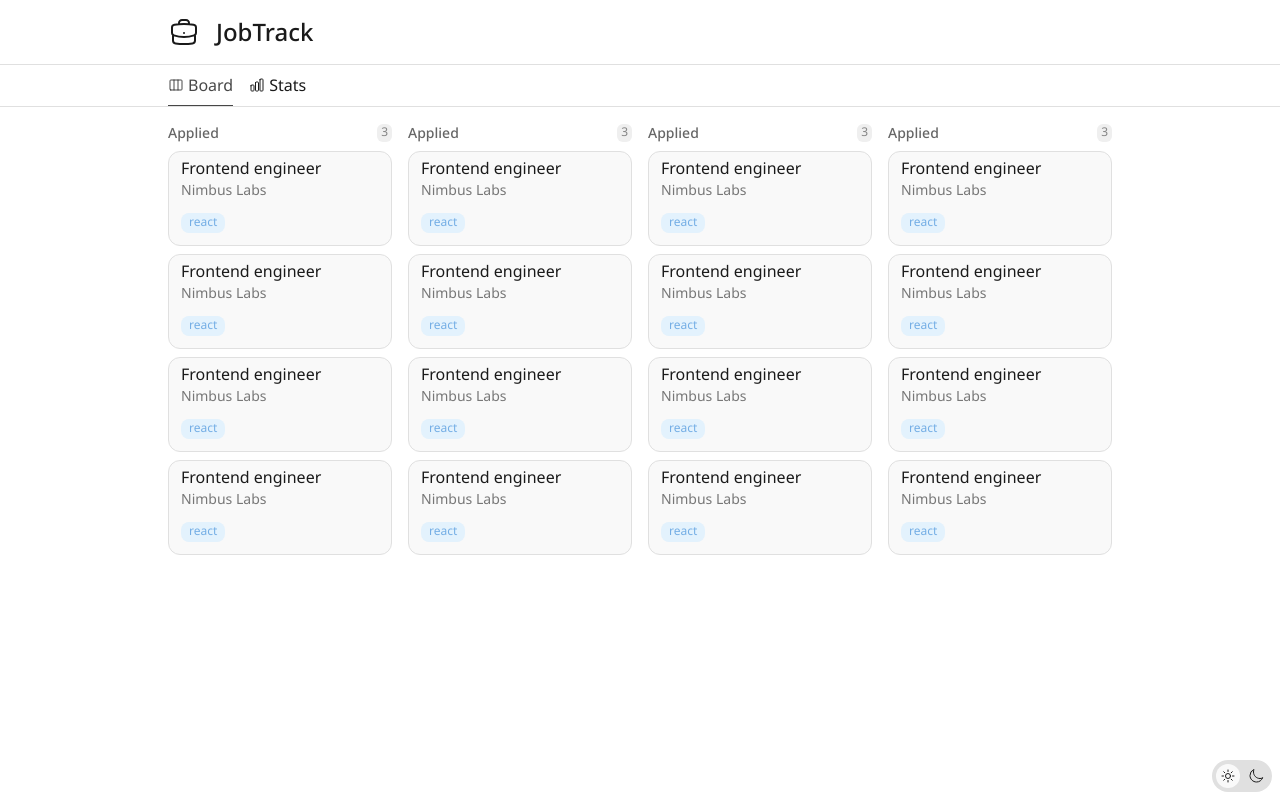
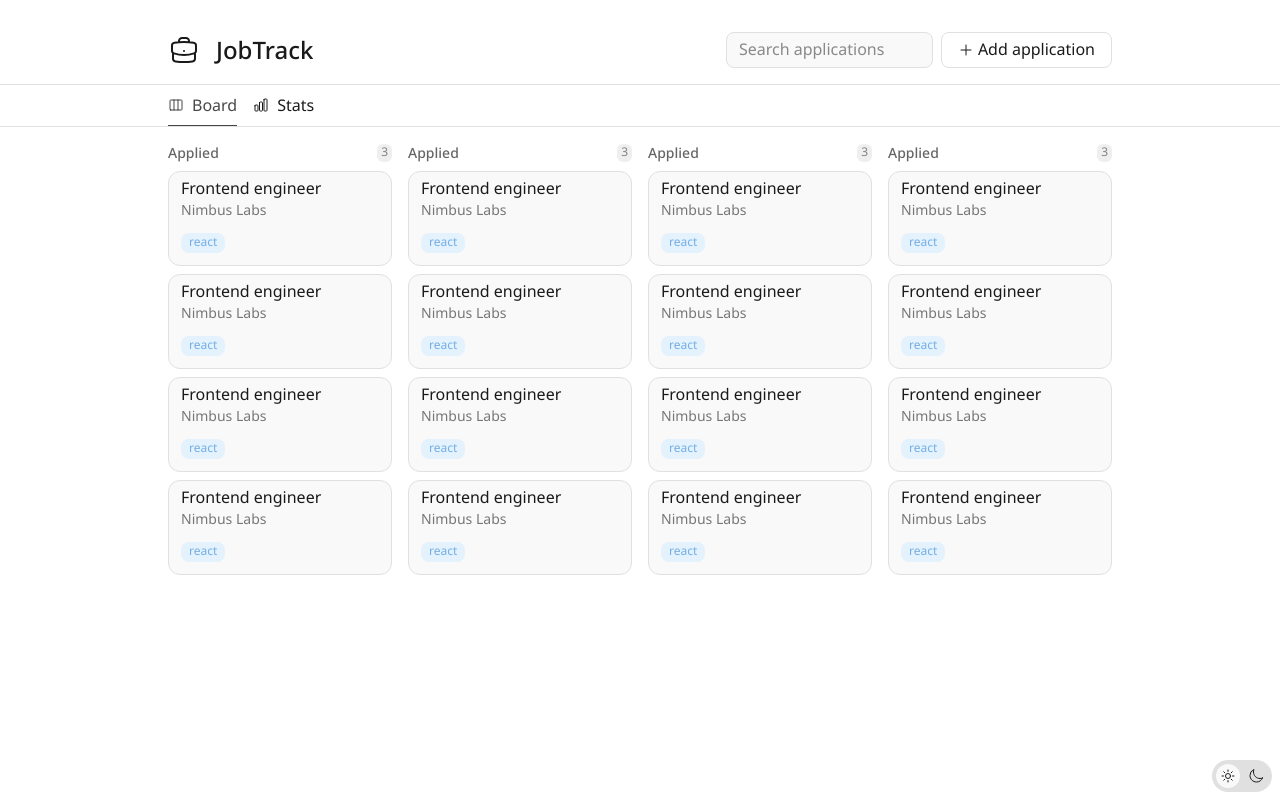
Before and after one commit to jedsilvan/JobTrack, a React (Vite) app in the folder frontend/: page / in a window 1280 px wide. Built offline with nearby package versions, Linux system fonts and the light colour scheme.

Commit message:
chore: UI tweaks

```diff
--- a/frontend/src/App.tsx
+++ b/frontend/src/App.tsx
@@ -9,13 +9,13 @@ import './App.css'
 export default function App() {
   return (
     <>
-      <Theme />
       <Header />
       <Navigation />
       <Routes>
         <Route path="/" element={<Board />} />
         <Route path="/stats" element={<Stats />} />
       </Routes>
+      <Theme />
     </>
   )
 }
--- /dev/null
+++ b/frontend/src/components/Button.tsx
@@ -0,0 +1,32 @@
+import React from 'react';
+
+interface ButtonProps {
+  children: React.ReactNode;
+  onClick?: () => void;
+  type?: 'button' | 'submit' | 'reset';
+  disabled?: boolean;
+  className?: string;
+}
+
+const Button = ({
+  children,
+  onClick,
+  type = 'button',
+  disabled = false,
+  className = '',
+}: ButtonProps) => {
+  return (
+    <button
+      type={type}
+      onClick={onClick}
+      disabled={disabled}
+      className={`border-1 border-border rounded-lg pt-1 pb-1.5 px-4 hover:bg-(--color-card)/50 hover:border-secondary focus:border-secondary
+        ${disabled ? 'cursor-not-allowed' : 'cursor-pointer'}
+        ${className}`}
+    >
+      {children}
+    </button>
+  );
+};
+
+export default Button;
--- a/frontend/src/components/Header.tsx
+++ b/frontend/src/components/Header.tsx
@@ -1,12 +1,22 @@
 import { BriefcaseIcon } from '@heroicons/react/24/outline'
+import { PlusIcon } from '@heroicons/react/24/outline'
+import Input from './Input'
+import Button from './Button'
 
 export default function Header() {
   return (
     <>
-      <header className="my-4">
-        <div className="container-max-w flex items-center gap-4">
+      <header className="container-max-w flex justify-between items-center mt-4 lg:mt-8">
+        <div className="flex items-center gap-4">
           <BriefcaseIcon className="size-8" />
           <h1 className="text-2xl text-primary font-medium">JobTrack</h1>
+        </div>
+        <div className="flex gap-2">
+          <Input placeholder="Search applications" />
+          <Button>
+            <PlusIcon className="size-4 inline mb-0.5 mr-1" />
+            Add application
+          </Button>
         </div>
       </header>
     </>
--- /dev/null
+++ b/frontend/src/components/Input.tsx
@@ -0,0 +1,25 @@
+import React from 'react';
+
+interface InputProps {
+  label?: string;
+  placeholder?: string;
+  value: string;
+  onChange: React.ChangeEventHandler<HTMLInputElement>;
+}
+
+const Input = ({ label, value, onChange, placeholder }: InputProps) => {
+  return (
+    <div>
+      {label && <label>{label}</label>}
+      <input
+        type="text"
+        value={value}
+        onChange={onChange}
+        placeholder={placeholder}
+        className="bg-(--color-card) border-1 border-border rounded-lg pt-1 pb-1.5 px-3 hover:border-secondary focus:border-secondary"
+      />
+    </div>
+  );
+};
+
+export default Input;
--- a/frontend/src/components/Navigation.tsx
+++ b/frontend/src/components/Navigation.tsx
@@ -9,7 +9,7 @@ export default function Navigation() {
                 <NavLink
                     to="/"
                     className={({ isActive }) =>
-                        "flex items-center gap-1 pb-2 border-b " +
+                        "flex items-center gap-2 pb-2 border-b " +
                         (isActive ? "border-color-border text-primary/80" : "border-transparent")
                     }
                 >
@@ -19,7 +19,7 @@ export default function Navigation() {
                 <NavLink
                     to="/stats"
                     className={({ isActive }) =>
-                        "flex items-center gap-1 pb-2 border-b " +
+                        "flex items-center gap-2 pb-2 border-b " +
                         (isActive ? "border-color-border text-primary/80" : "border-transparent")
                     }
                 >
--- a/frontend/src/index.css
+++ b/frontend/src/index.css
@@ -7,10 +7,15 @@
 
 .container-max-w {
   max-width: 992px;
-  margin: 0 auto;
+  margin-left: auto;
+  margin-right: auto;
   padding: 0 1.5rem;
 }
 
 hr {
   border-color: var(--color-border);
 }
+
+input {
+  outline: 0;
+}
--- a/frontend/src/pages/Board.tsx
+++ b/frontend/src/pages/Board.tsx
@@ -2,7 +2,7 @@ import { JobCard } from "../components/Card";
 
 export default function Board() {
   return (
-    <div className="container-max-w columns-1 sm:columns-4">
+    <div className="container-max-w columns-1 sm:columns-4 mb-4 lg:mb-8">
       {Array.from({ length: 4 }).map((_, index) => (
         <div key={'card-' + index}>
           <div className="flex justify-between items-center mb-2">
--- a/frontend/src/pages/Stats.tsx
+++ b/frontend/src/pages/Stats.tsx
@@ -1,6 +1,6 @@
 export default function Stats() {
   return (
-    <div className="container-max-w">
+    <div className="container-max-w mb-4 lg:mb-8">
       <p>Dashboard</p>
     </div>
   )
```
